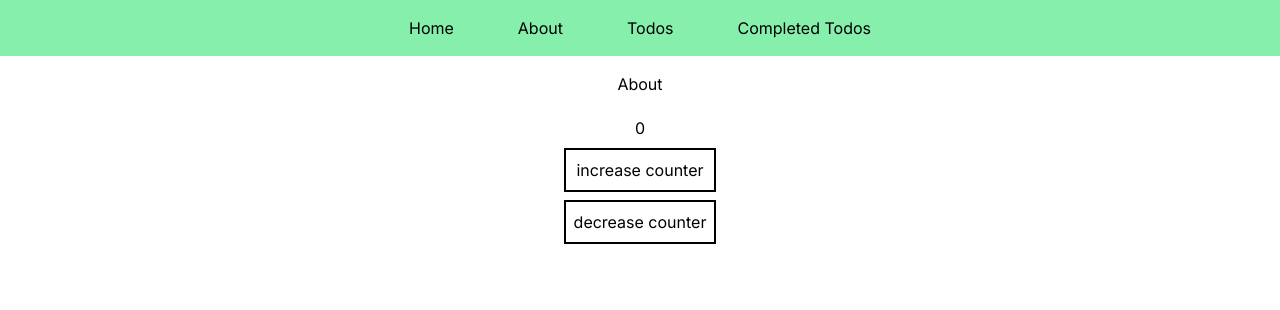
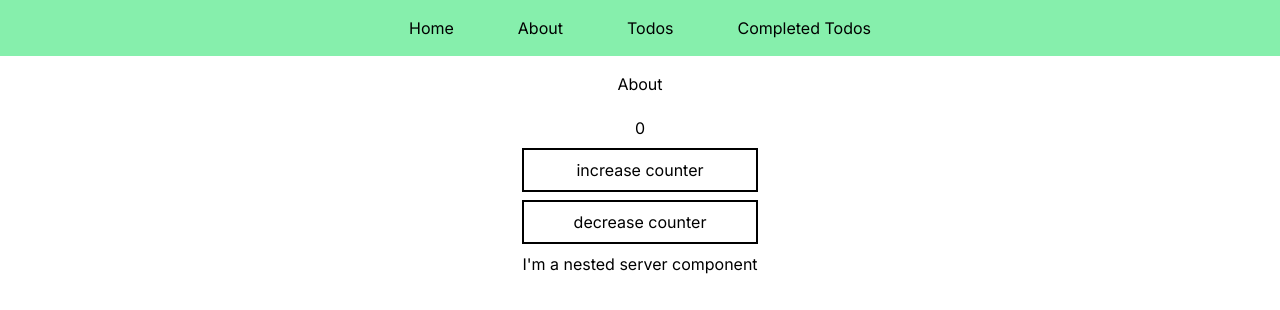
Before and after one commit to YoFirmy/next-13-new-features, a Next.js app: page /about in a window 1280 px wide. Shown: the top 310 px of the page. Built offline with nearby package versions, Linux system fonts and the light colour scheme.

Commit message:
feat: add server component nested in client component example

```diff
--- /dev/null
+++ b/app/(components)/atoms/ExampleNestedSC.tsx
@@ -0,0 +1,6 @@
+export default function ExampleNestedSC() {
+  console.log(
+    `I'm inside a server component that's nested in a client component!`
+  );
+  return <p>I&apos;m a nested server component</p>;
+}
--- a/app/(components)/organisms/CounterWithButton.tsx
+++ b/app/(components)/organisms/CounterWithButton.tsx
@@ -1,9 +1,18 @@
 "use client";
 
-import { useState } from "react";
+import { PropsWithChildren, ReactNode, useState } from "react";
 
-export default function CounterWithButton() {
+interface CounterWithButtonProps {
+  serverComponent: ReactNode;
+}
+
+// export default function CounterWithButton({
+//   serverComponent,
+// }: CounterWithButtonProps) {
+export default function CounterWithButton({ children }: PropsWithChildren) {
   const [counter, setCounter] = useState(0);
+
+  console.log(`I'm inside a client component!`);
 
   return (
     <div className="flex flex-col gap-2 mt-5">
@@ -20,6 +29,8 @@ export default function CounterWithButton() {
       >
         decrease counter
       </button>
+      {children}
+      {/* {serverComponent} */}
     </div>
   );
 }
--- a/app/about/page.tsx
+++ b/app/about/page.tsx
@@ -1,10 +1,16 @@
 import CounterWithButton from "@/app/(components)/organisms/CounterWithButton";
+import ExampleNestedSC from "@/app/(components)/atoms/ExampleNestedSC";
 
-export default async function AboutPage() {
+export default function AboutPage() {
+  console.log("I'm inside a server component!");
+
   return (
     <>
       <h1>About</h1>
-      <CounterWithButton />
+      <CounterWithButton>
+        <ExampleNestedSC />
+      </CounterWithButton>
+      {/* <CounterWithButton serverComponent={<ExampleNestedSC />} /> */}
     </>
   );
 }
--- a/app/page.tsx
+++ b/app/page.tsx
@@ -1,5 +1,3 @@
 export default function HomePage() {
-  console.log("where do I get logged?");
-
   return <h1>Home</h1>;
 }
```
Also changed, not shown: 1 other file (tests, documents, lock files or other folders).
